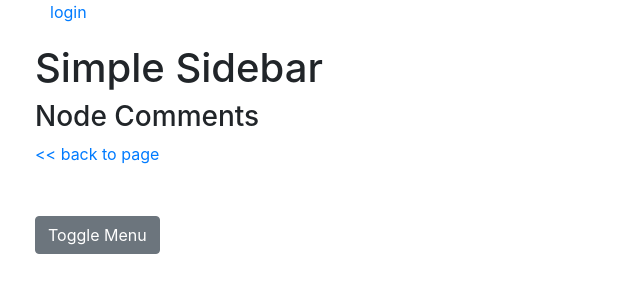
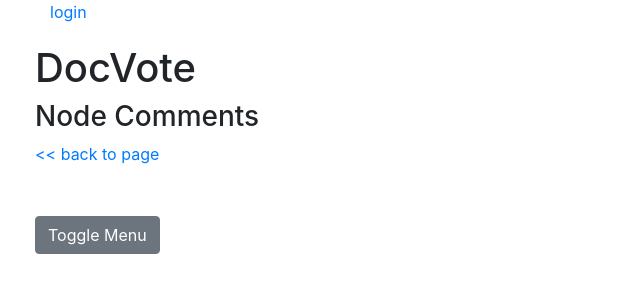
Before and after one commit to akulakov/doc-vote, a Django app: template main/templates/node.html in a window 1280 px wide. Shown: the top 300 px of the page, without its empty margins (0-640 px from the left). Run offline with Django 3.2, Linux system fonts and the light colour scheme; the template is opened without the code that fills it, so the values that code supplies are empty; some libraries are stand-ins or nearby versions.

Commit message:
change header

```diff
--- a/main/templates/base.html
+++ b/main/templates/base.html
@@ -41,7 +41,7 @@
         <!-- Page Content -->
         <div id="page-content-wrapper">
             <div class="container-fluid">
-                <h1>{% block header %}Simple Sidebar{% endblock %}</h1>
+                <h1>{% block header %}DocVote{% endblock %}</h1>
                 {% block content %}{% endblock %}
                 <div><a href="#menu-toggle" class="btn btn-secondary" id="menu-toggle" style="margin-top: 50px;">Toggle Menu</a></div>
             </div>
```
